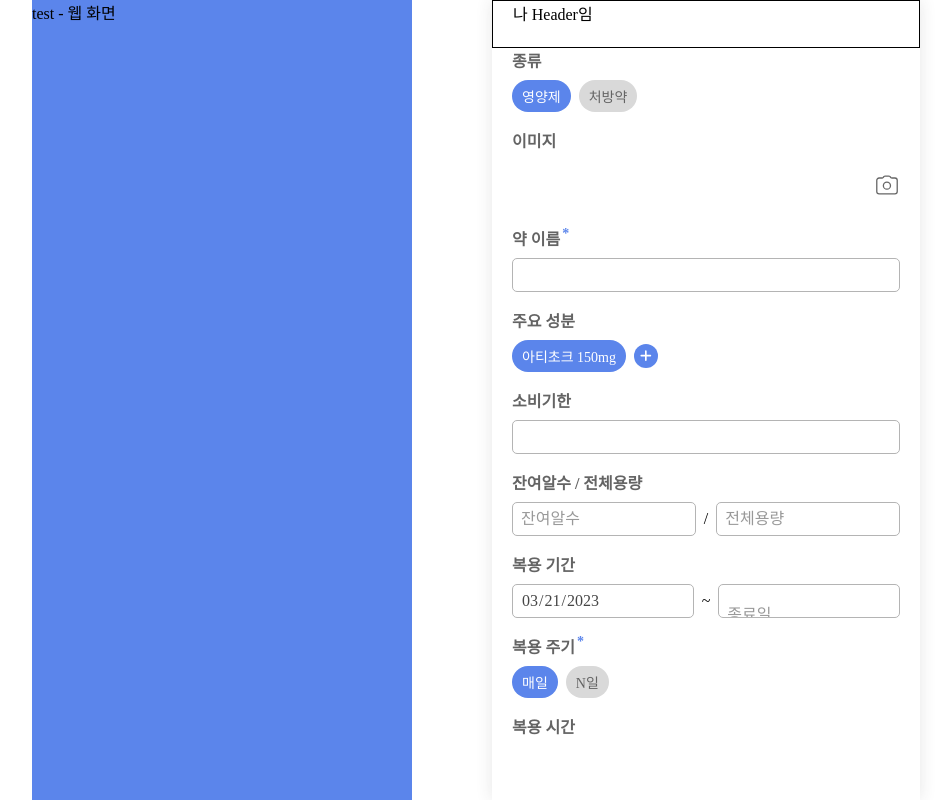
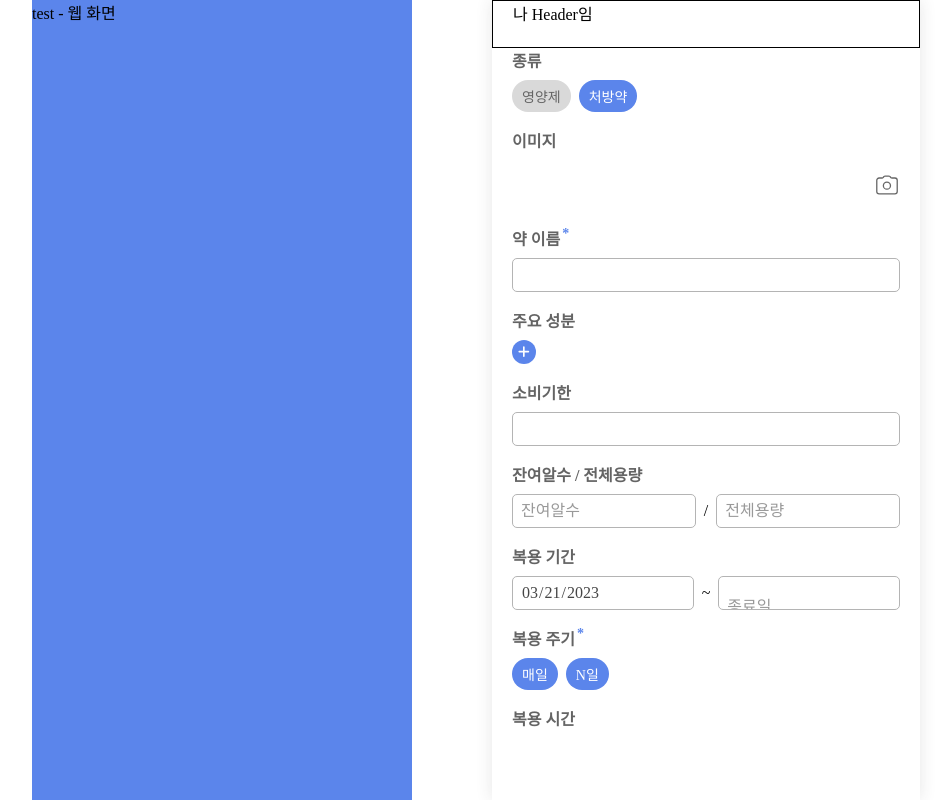
Before and after one commit to codestates-seb/seb42_main_013, a React (Create React App) app in the folder client/: page /datacreate in a window 1280 px wide. Shown: the whole page, without its empty margins (164-1115 px from the left). Built offline with nearby package versions, Linux system fonts and the light colour scheme; a web font is replaced by a local one.

Commit message:
[Fix] 성분 표시 삭제

```diff
--- a/client/src/components/CreateModal.js
+++ b/client/src/components/CreateModal.js
@@ -41,8 +41,7 @@ export const ModalView = styled.div`
   background-color: #ffffff;
   margin: auto;
   padding: 16px 20px;
-  max-width: 428px;
-  width: calc(100% - 20px);
+  max-width: 300px;
   display: flex;
   flex-direction: column;
   transition: box-shadow 300ms cubic-bezier(0.4, 0, 0.2, 1) 0ms;
@@ -84,25 +83,20 @@ const Buttons = styled.div`
 
 
 function CreateModal ({isOpen, openContainsModalHandler, data, setData}) {
-  const [ingredient, setIngredient] = useState({
-    ingredientId: null,
-    ingredientName: '',
-    ingredientAmount: ''
-  })
+  const [ingredient, setIngredient] = useState([])
 
   const closeModalHandler = () => {
-    setIngredient({
-      ingredientId: null,
-      ingredientName: '',
-      ingredientAmount: ''
-    })
+    setIngredient([])
     openContainsModalHandler()
   }
 
   const addIngredientHandler = () => {
-    let id = data.ingredients.length===0 ?0 :data.ingredients.at(-1).ingredientId+1
-    setData({...data, ingredients:[...data.ingredients, { ...ingredient,ingredientId: id}]})
-    console.log(data)
+    // let id = data.ingredients.length===0 ?0 :data.ingredients.at(-1).ingredientId+1
+    // setData({...data, ingredients:[...data.ingredients, { ...ingredient,ingredientId: id}]})
+    // 함량은 표기 안하기로 함
+    setData({...data,ingredients:[...data.ingredients,ingredient.ingredientName]})
+    setIngredient([])
+    openContainsModalHandler();
   }
   return (
     <ModalContainer>
@@ -118,11 +112,11 @@ function CreateModal ({isOpen, openContainsModalHandler, data, setData}) {
           </div> */}
           <div>성분명</div>
           <DataInput data={ingredient} required={1} setData={setIngredient} name="ingredientName" />
-          <div>함량</div>
-          <DataInput type="number" data={ingredient} required={1} setData={setIngredient} name="ingredientAmount" />
+          {/* <div>함량</div> */}
+          {/* <DataInput type="number" data={ingredient} required={1} setData={setIngredient} name="ingredientAmount" /> */}
           <Buttons>
             <CurrentBtn onClick={closeModalHandler}>취소</CurrentBtn>
-            <CurrentBtn disabled={!ingredient.ingredientAmount || !ingredient.ingredientName} onClick={addIngredientHandler}>추가하기</CurrentBtn>
+            <CurrentBtn disabled={!ingredient} onClick={addIngredientHandler}>추가하기</CurrentBtn>
           </Buttons>
         </ModalView>
       </ModalBackdrop> : null}
--- a/client/src/pages/DataCreate.js
+++ b/client/src/pages/DataCreate.js
@@ -53,8 +53,8 @@ export const OptionTag = styled.button`
   border-radius: 30px;
   padding: 0 10px;
   text-align: center;
-  color : ${(props) => props.selected ? "white" : "var(--black-200)"};
-  background-color: ${(props) => props.selected ? "var(--blue-100)" : "#D9D9D9"};
+  color : ${(props) => props.notselected ?"var(--black-200)" :"white"};
+  background-color: ${(props) => props.notselected ?"#D9D9D9" :"var(--blue-100)"};
   font-size: 14px;
   button{
     margin-left: 7px;
@@ -63,7 +63,7 @@ export const OptionTag = styled.button`
     width: auto;
     background-color: transparent;
     border: none;
-    color: ${(props) => props.selected ? "white" : "var(--black-200)"};
+    color: ${(props) => props.notselected ?"var(--black-200)" :"white"};
   }
 `
 const Box=styled.div`
@@ -114,7 +114,7 @@ function DataCrete() {
       <InputSection>
         <h3>종류</h3>
         <div>
-          <OptionTag selected={1}>영양제</OptionTag>
+          <OptionTag notselected={1}>영양제</OptionTag>
           <OptionTag>처방약</OptionTag>
         </div>
       </InputSection>
@@ -131,7 +131,9 @@ function DataCrete() {
       <InputSection>
         <h3>주요 성분</h3>
         <div>
-          <OptionTag selected={1}>아티초크 150mg</OptionTag>
+          {data.ingredients.map((ele,idx)=>{
+            return <OptionTag key={idx} selected={1}>{ele}</OptionTag>
+          })}
           <AddBtn onClick={openContainsModalHandler}><FontAwesomeIcon icon={faPlus}/></AddBtn>
         </div>
       </InputSection>
@@ -144,9 +146,9 @@ function DataCrete() {
       <InputSection>
         <h3>잔여알수 / 전체용량</h3>
         <Box>
-          <DataInput placeholder="잔여알수" type="number" name="currentQty" data={data} setData={setData} />
+          <DataInput placeholder="잔여알수" required={1} type="number" name="currentQty" data={data} setData={setData} />
           /
-          <DataInput placeholder="전체용량" type="number" name="totalQty" data={data} setData={setData}/>
+          <DataInput placeholder="전체용량" required={1} type="number" name="totalQty" data={data} setData={setData}/>
         </Box>
       </InputSection>
       <InputSection>
```
